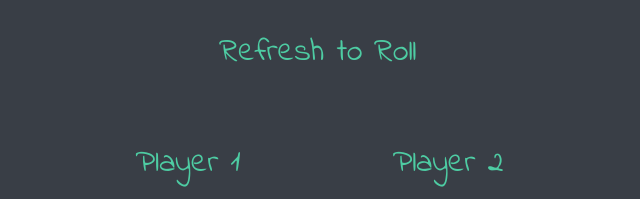
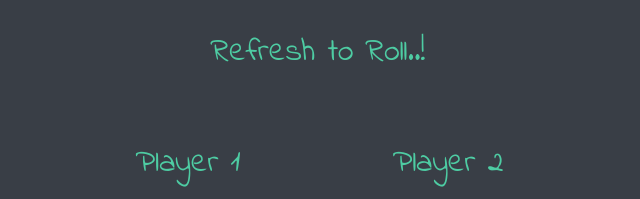
Before and after one commit to kee2543/DiceGame, a plain HTML site: page index.html in a window 1280 px wide. Shown: the part 193-392 px from the top of the page, 322-962 px from the left. Drawn offline with Linux system fonts and the light colour scheme.

Commit message:
Update index.html

```diff
--- a/index.html
+++ b/index.html
@@ -9,7 +9,7 @@
   <body>
     <div class="container">
       <h1>Refresh Me</h1>
-      <p>Refresh to Roll</p>
+      <p>Refresh to Roll..!</p>
 
       <div class="dice">
         <p>Player 1</p>
```
